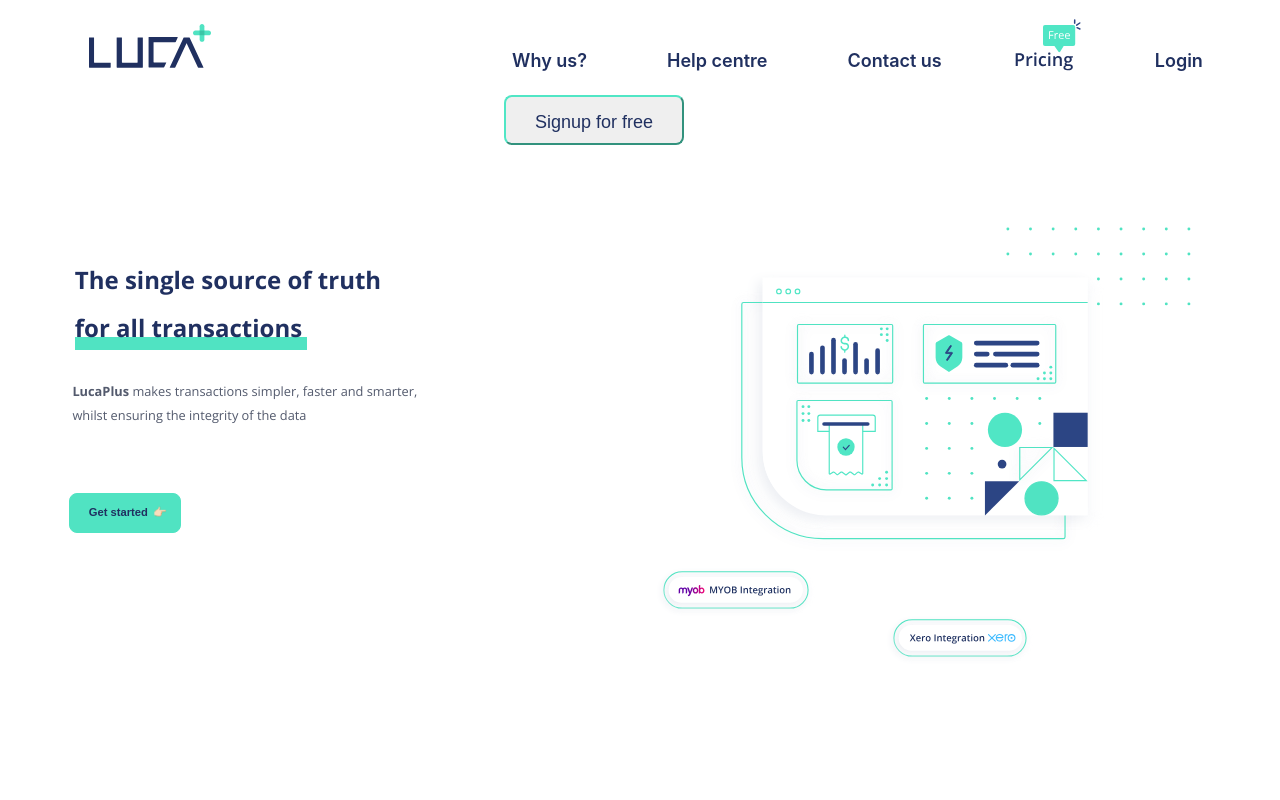
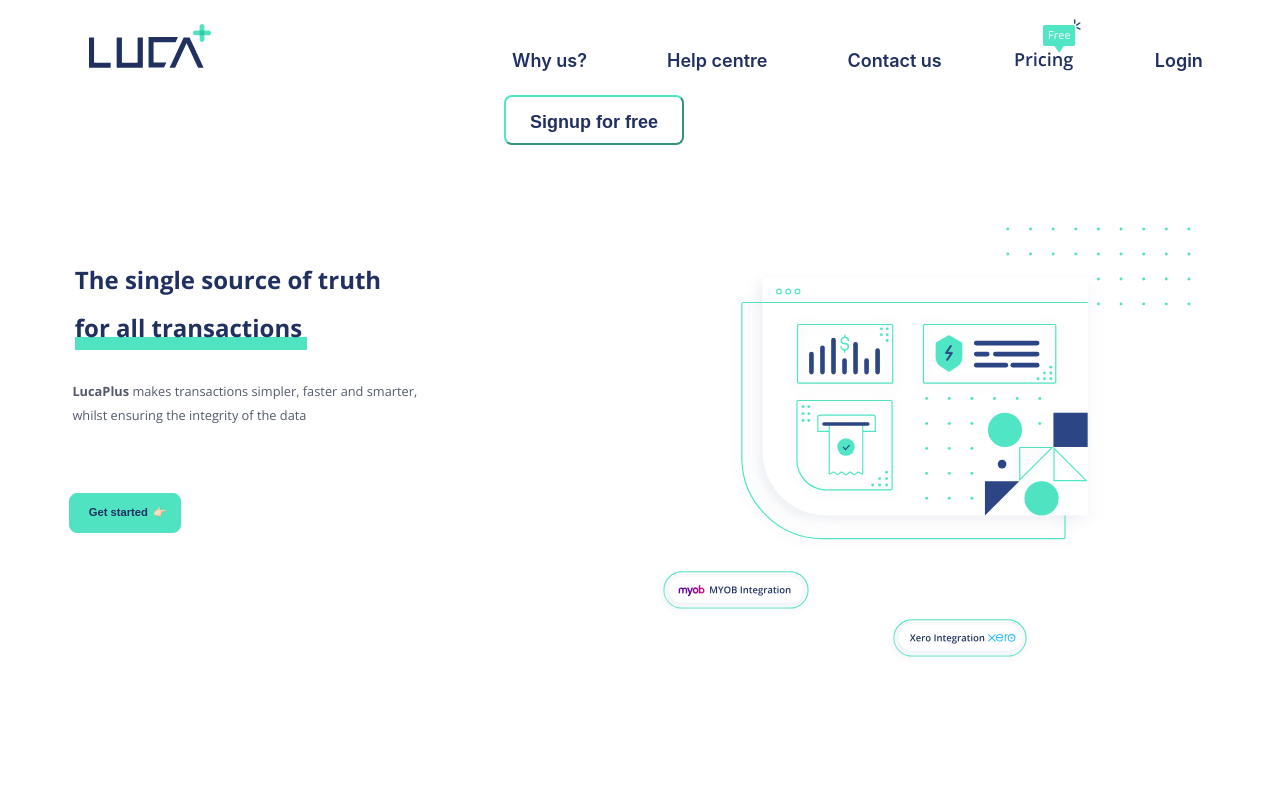
Before and after one commit to Lianakeys/LucaWebsite, a React (Create React App) app in the folder luca-website/: page / in a window 1280 px wide. Shown: the top 800 px of the page. Built offline with nearby package versions, Linux system fonts and the light colour scheme.

Commit message:
fixed navbar button

```diff
--- a/luca-website/src/components/cssComponents/navbar-new.css
+++ b/luca-website/src/components/cssComponents/navbar-new.css
@@ -59,6 +59,9 @@
 
 .navbarbutton {
     border-color: #50e6c5;
+    font-style: normal;
+    font-weight: 600;
+    background-color: white;
     border-radius: 8px;
     height: 50px;
     width: 180px;
@@ -75,7 +78,9 @@
 
 .link-register {
     text-decoration: none;
-    color: #203060
+    color: #203060;
+    font-style: normal;
+    font-weight: 600;
   }
 
   .navbarbutton:hover {
```
